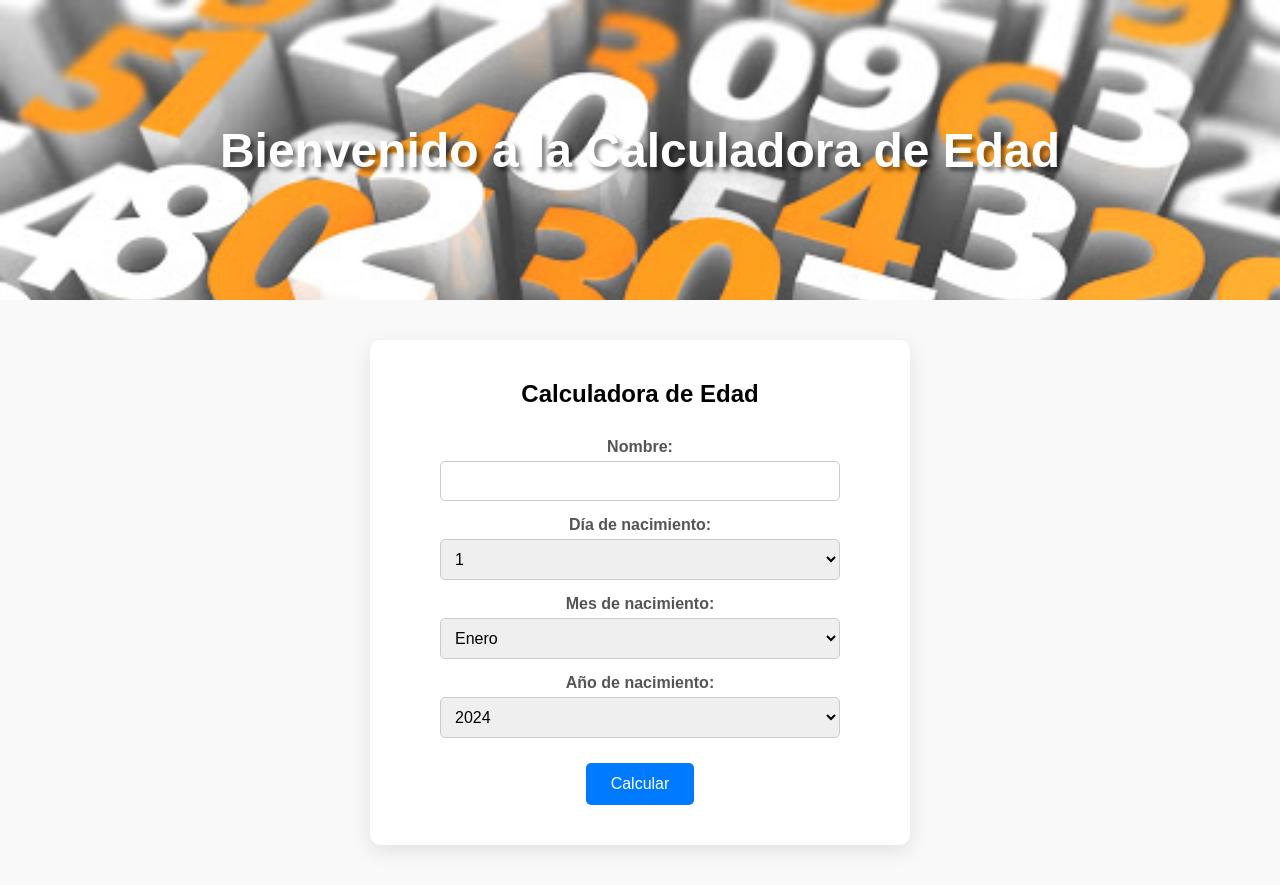
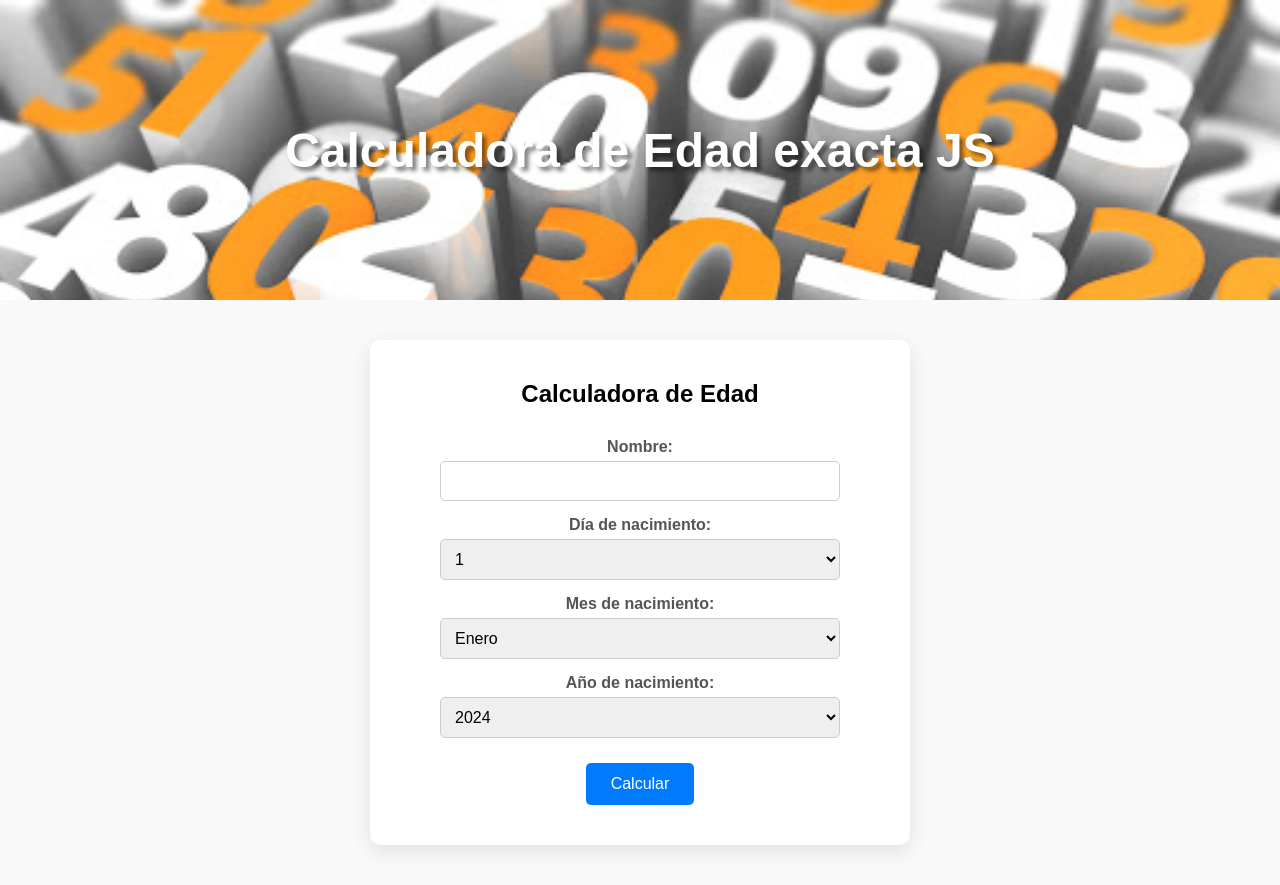
Before and after one commit to frank24z/CODERHOUSE_JS_ENTREGABLE03_ALARCON, a plain HTML site: page index.html in a window 1280 px wide. Drawn offline with nearby package versions, Linux system fonts and the light colour scheme; no server answers.

Commit message:
first commit

```diff
--- a/index.html
+++ b/index.html
@@ -10,7 +10,7 @@
     <div class="banner-home">
         <img src="images/banner00.jpg" alt="Banner">
         <div class="banner-texts">
-            <h1>Bienvenido a la Calculadora de Edad</h1>
+            <h1>Calculadora de Edad exacta JS</h1>
         </div>
     </div>
     <div id="contenedorPrincipal">
```
